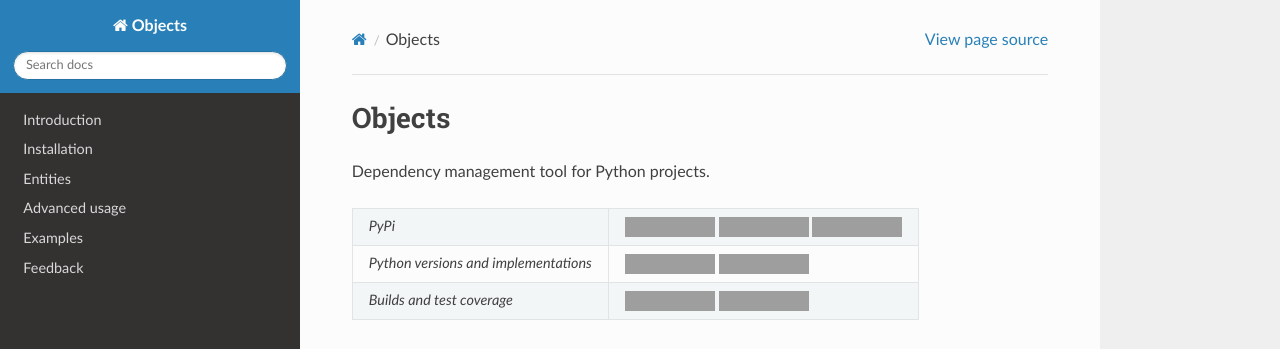
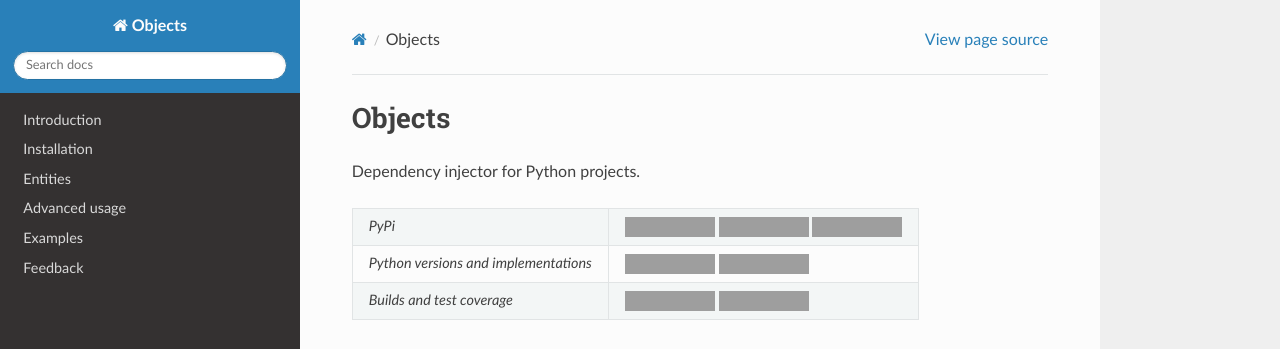
Before and after one commit to ets-labs/python-dependency-injector, a Sphinx documentation site: the page built from docs/index.rst, in a window 1280 px wide and 925 px high. Shown: the top 349 px of the window. Built offline with Sphinx 7.4.7 and the Read the Docs theme 2.0.0, drawn with Linux system fonts in a browser that asks for light colours; grey boxes are pictures that could not be loaded.

Commit message:
Changing description

```diff
--- a/docs/index.rst
+++ b/docs/index.rst
@@ -1,7 +1,7 @@
 Objects
 =======
 
-Dependency management tool for Python projects.
+Dependency injector for Python projects.
 
 +---------------------------------------+-------------------------------------------------------------------+
 | *PyPi*                                | .. image:: https://pypip.in/version/Objects/badge.svg             |
--- a/setup.py
+++ b/setup.py
@@ -7,7 +7,7 @@ from setuptools import setup
 from setuptools import Command
 
 
-SHORT_DESCRIPTION = 'Dependency management tool for Python projects'
+SHORT_DESCRIPTION = 'Dependency injector for Python projects'
 
 
 # Getting description.
@@ -47,8 +47,6 @@ class PublishCommand(Command):
         self.run_command('upload')
         os.system('git tag -a {0} -m \'version {0}\''.format(version))
         os.system('git push --tags')
-
-
 setup(name='Objects',
       version=version,
       description=SHORT_DESCRIPTION,
@@ -69,9 +67,9 @@ setup(name='Objects',
           'Dependency management',
           'Dependency injection',
           'Dependency injection container',
+          'Dependency injector',
           'DI',
           'DIC',
-          'Dependency injector',
           'Inversion of Control',
           'Inversion of Control container',
           'IoC',
```
